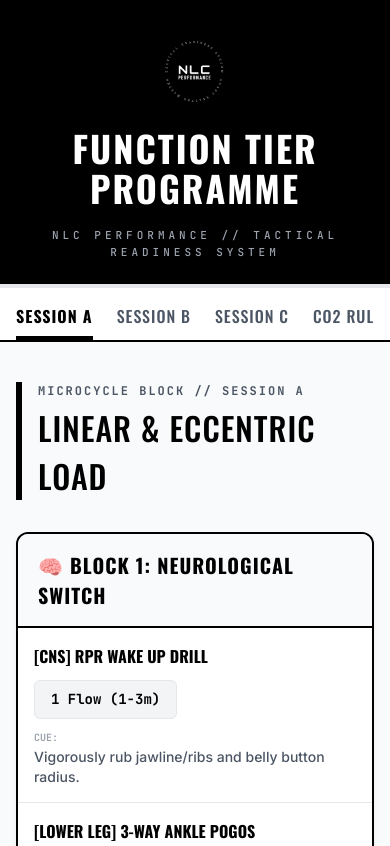
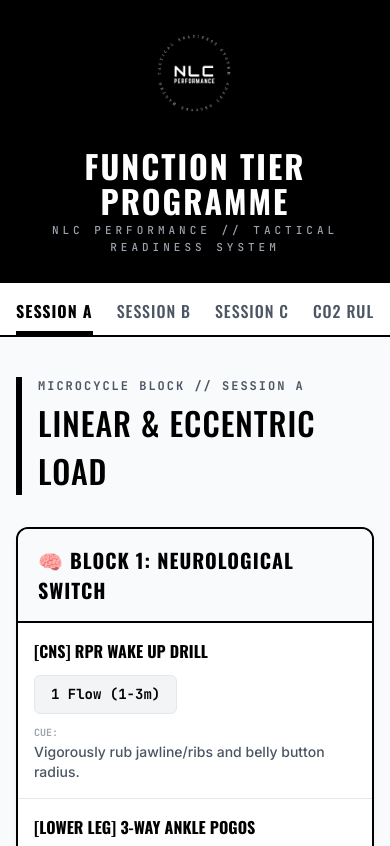
Before and after one commit to nlcperformance/TRS-Function-Tier-Guide-v2, a plain HTML site: page index.html in a window 390 px wide. Shown: the top 846 px of the page. Drawn offline with nearby package versions, Linux system fonts and the light colour scheme.

Commit message:
Refactor header layout and styles for responsiveness

```diff
--- a/index.html
+++ b/index.html
@@ -40,30 +40,38 @@
         /* HEADER - BLACK BACKGROUND FOR WHITE LOGO */
         header {
             background-color: #000000;
-            padding: 32px 16px 24px;
-            text-align: center;
-            border-bottom: 4px solid var(--border-light);
+            padding: 24px 20px;
+            border-bottom: 4px solid var(--border-heavy);
         }
 
         .header-container {
             max-width: 1000px;
             margin: 0 auto;
             display: flex;
-            flex-direction: column;
+            flex-direction: row;
             align-items: center;
-            gap: 16px;
+            justify-content: flex-start;
+            gap: 24px;
         }
 
         .brand-logo-img {
-            height: 80px;
+            height: 140px;
             width: auto;
             object-fit: contain;
             display: block;
+            flex-shrink: 0;
+        }
+
+        .header-text-container {
+            display: flex;
+            flex-direction: column;
+            align-items: flex-start;
+            text-align: left;
         }
 
         h1 {
             font-family: var(--font-heading);
-            font-size: 36px;
+            font-size: 42px;
             font-weight: 700;
             text-transform: uppercase;
             letter-spacing: 2px;
@@ -298,6 +306,21 @@
 
         /* RESPONSIVE STACKING FOR MOBILE */
         @media (max-width: 768px) {
+            .header-container {
+                flex-direction: column;
+                align-items: center;
+                text-align: center;
+            }
+            .header-text-container {
+                align-items: center;
+                text-align: center;
+            }
+            .brand-logo-img {
+                height: 100px;
+            }
+            h1 {
+                font-size: 32px;
+            }
             .table-header { display: none; }
             .table-row {
                 grid-template-columns: 1fr;
@@ -346,8 +369,10 @@
     <header>
         <div class="header-container">
             <img src="STAMPS NLCP Logo wb.png" alt="NLC Performance Logo" class="brand-logo-img">
-            <h1>FUNCTION TIER <span>PROGRAMME</span></h1>
-            <div class="motto-bar">NLC PERFORMANCE // TACTICAL READINESS SYSTEM</div>
+            <div class="header-text-container">
+                <h1>FUNCTION TIER <span>PROGRAMME</span></h1>
+                <div class="motto-bar">NLC PERFORMANCE // TACTICAL READINESS SYSTEM</div>
+            </div>
         </div>
     </header>
 
```
